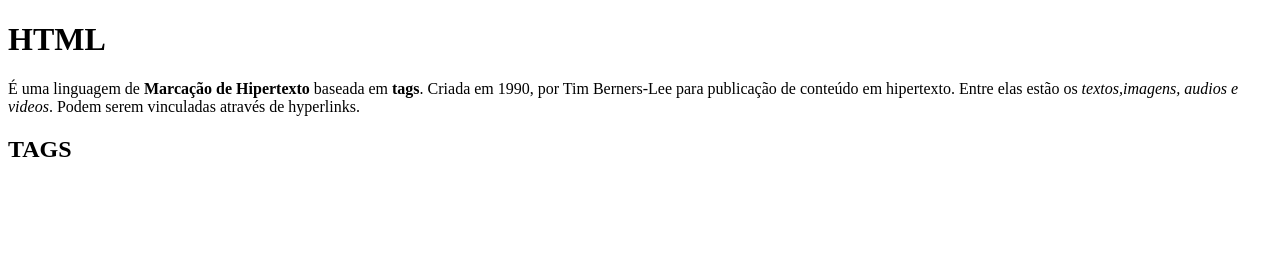
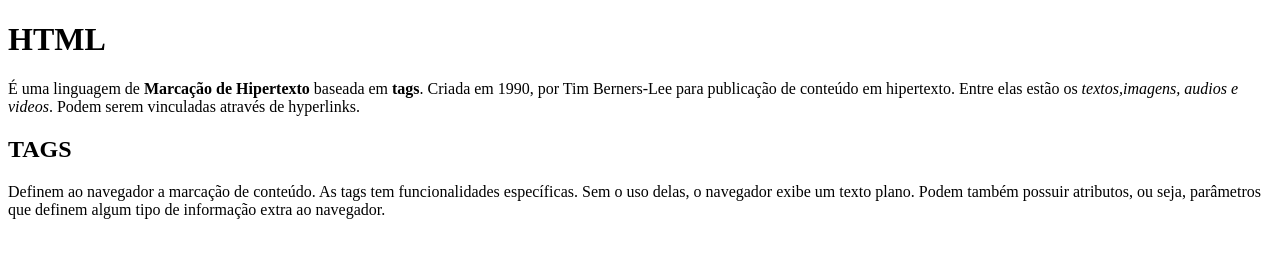
Before and after one commit to BrunaGalvao/primeiro-site, a plain HTML site: page index.html in a window 1280 px wide. Drawn offline with Linux system fonts and the light colour scheme.

Commit message:
segunda atualizacao

```diff
--- a/index.html
+++ b/index.html
@@ -10,6 +10,7 @@
     <h1>HTML</h1>
     <p>É uma linguagem de <b>Marcação de Hipertexto</b> baseada em <b>tags</b>. Criada em 1990, por Tim Berners-Lee para publicação de conteúdo em hipertexto. Entre elas estão os <i>textos,imagens, audios e videos</i>. Podem serem vinculadas através de hyperlinks.</p>
     <h2>TAGS</h2>
+    <p>Definem ao navegador a marcação de conteúdo. As tags tem funcionalidades específicas. Sem o uso delas, o navegador exibe um texto plano. Podem também possuir atributos, ou seja, parâmetros que definem algum tipo de informação extra ao navegador.</p>
 
 </body>
 </html>
```
